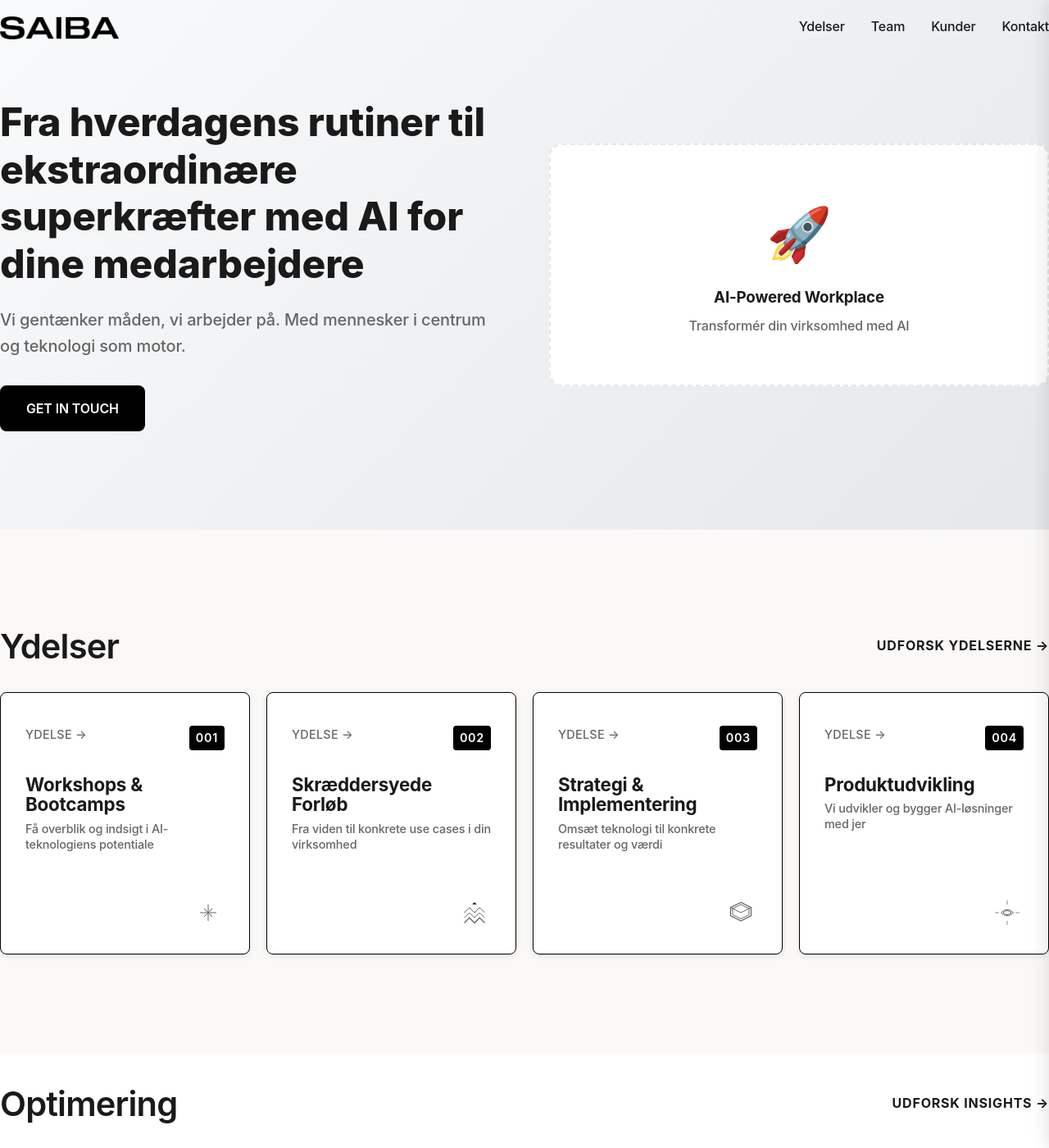
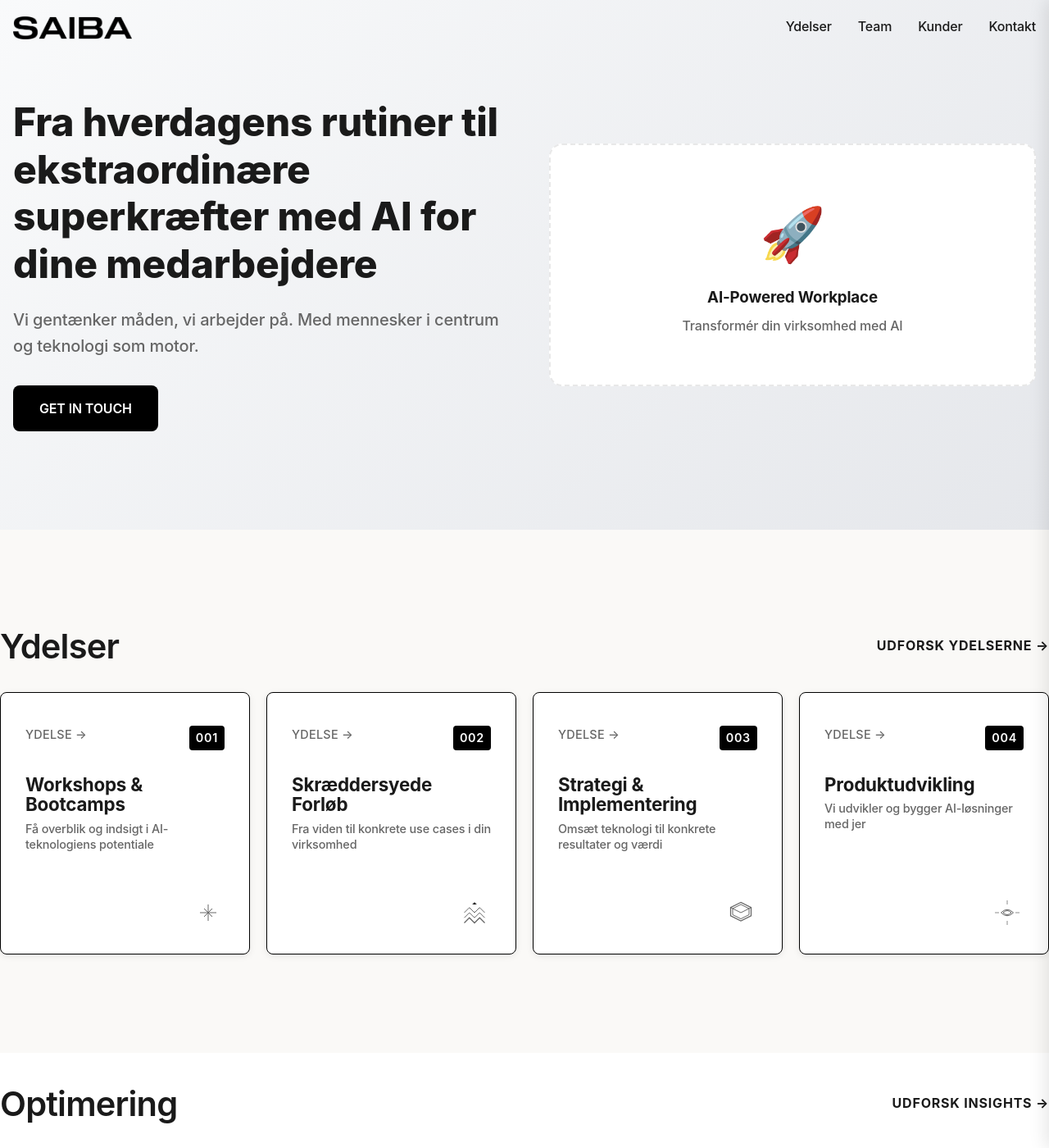
Before and after one commit to b4ltasar/saibaweb, a Jekyll site: the page built from index.html, in a window 1280 px wide and 1400 px high. Shown: the whole window at 82% size. Built offline with Jekyll 4.4.1, drawn with Linux system fonts in a browser that asks for light colours.

Commit message:
Fix HTML display issues: Restore proper container padding and ai-facts-title styling

```diff
--- a/assets/css/main.css
+++ b/assets/css/main.css
@@ -115,7 +115,7 @@ body {
 .container {
   max-width: 1400px;
   margin: 0 auto;
-  padding: 0;
+  padding: 0 16px;
 }
 
 .section {
@@ -352,8 +352,7 @@ body {
 .services-title,
 .team-title,
 .clients-title,
-.ai-facts-section-title,
-.ai-facts-title {
+.ai-facts-section-title {
   font-size: 2.6rem;
   font-weight: 600;
   color: var(--text);
@@ -765,7 +764,7 @@ body {
   font-size: 2.2rem;
   font-weight: 600;
   color: var(--text);
-  margin: 0;
+  margin: 0 0 40px 0;
   letter-spacing: -0.02em;
   line-height: 1.1;
   text-align: left;
@@ -776,7 +775,7 @@ body {
   width: 0;
   opacity: 0;
   transition: width 2.5s ease, opacity 0.3s ease;
-  padding: 0;
+  padding: 0 16px;
 }
 
 .ai-facts-title.typewriter-active {
```
